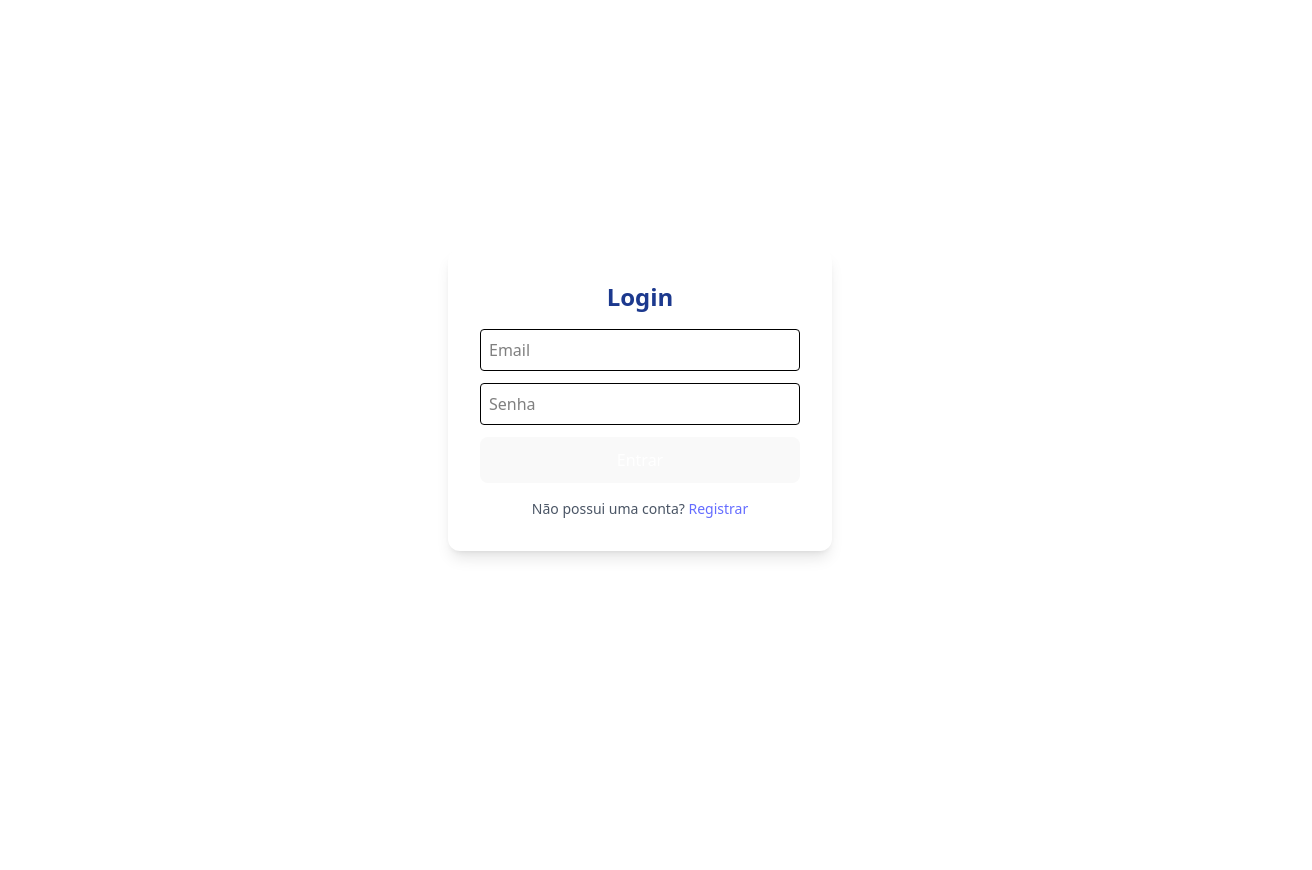
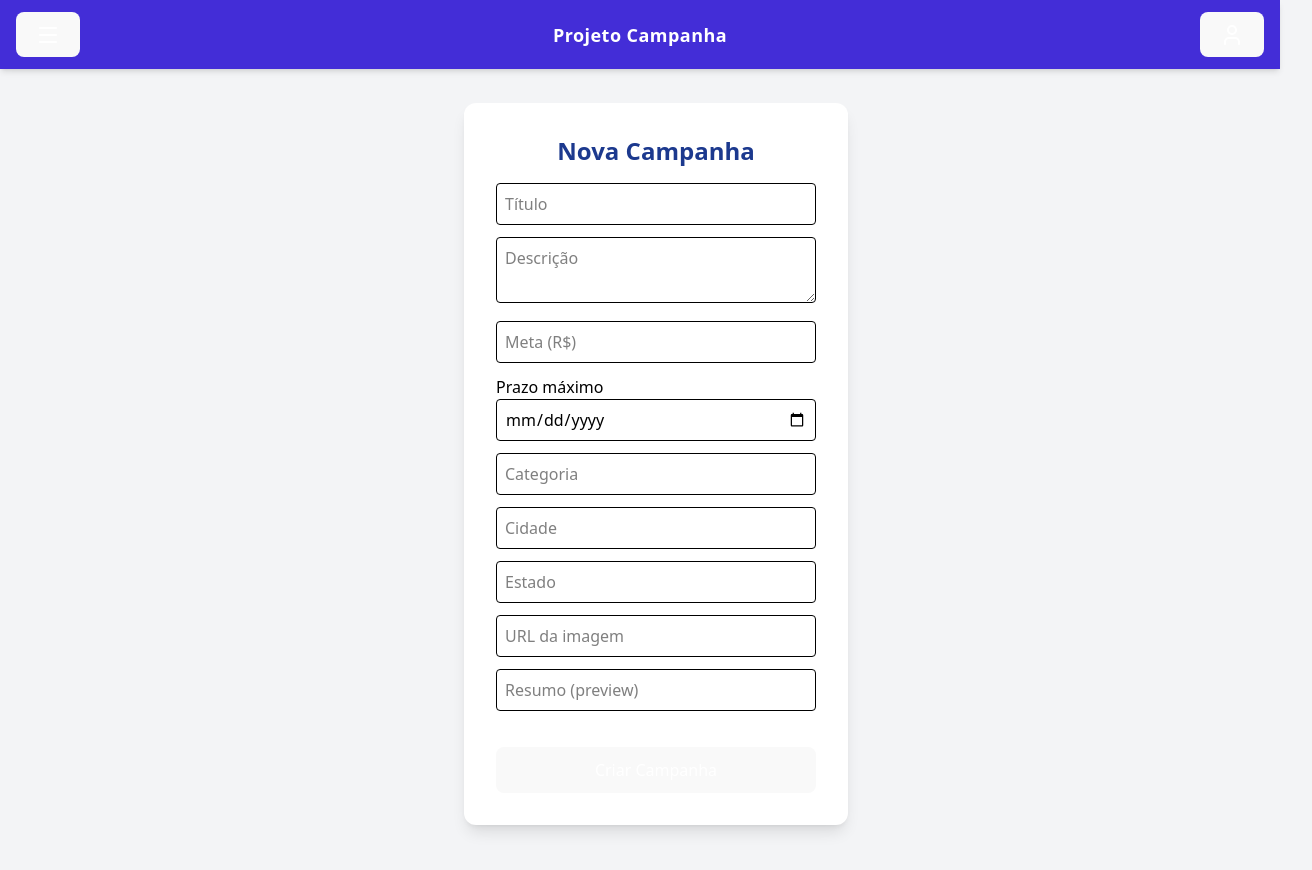
Before and after one commit to Thayroni-Lima/projetoCampanhaMaisPraTi, a React (Vite) app in the folder frontend-campanha/: page /campanhas/editar/1 in a window 1280 px wide. Before the commit this address led to /login. Shown: the top 870 px of the page, 1312 px wide, since content can reach past the window. Before the commit the page ends 800 px from the top, so only its background shows below. Built offline with nearby package versions, Linux system fonts and the light colour scheme; sample sign-in values are in the browser's storage.

Commit message:
[FRONT] adiciona componente de cabeçalho e layout principal: implementa HeaderComponent e MainLayout para estruturação da aplicação

```diff
--- a/frontend-campanha/package.json
+++ b/frontend-campanha/package.json
@@ -12,6 +12,7 @@
   "dependencies": {
     "@tailwindcss/vite": "^4.1.14",
     "axios": "^1.12.2",
+    "lucide-react": "^0.546.0",
     "react": "^19.1.1",
     "react-dom": "^19.1.1",
     "react-router-dom": "^7.9.4"
--- /dev/null
+++ b/frontend-campanha/src/components/HeaderComponent.jsx
@@ -0,0 +1,20 @@
+import {Menu, User} from "lucide-react";
+
+export default function HeaderComponent() {
+  return (
+    <div>
+      <header className="fixed top-0 left-0 w-full bg-indigo-700 text-white shadow-md z-50 flex items-center justify-between px-4 py-3">
+
+        <button className="p-2 hover:bg-indigo-600 rounded-lg">
+          <Menu size={24} />
+        </button>
+
+        <h2 className="text-lg font-bold tracking-wide">Projeto Campanha</h2>
+
+        <button className="p-2 hover:bg-indigo-600 rounded-lg">
+          <User size={24}/>
+        </button>
+      </header>
+    </div>
+  );
+}
--- /dev/null
+++ b/frontend-campanha/src/layouts/MainLayout.jsx
@@ -0,0 +1,13 @@
+import HeaderComponent from "../components/HeaderComponent";
+import { Outlet } from "react-router-dom";
+
+export default function MainLayout() {
+  return (
+    <div className="min-h-screen bg-gray-100">
+      <HeaderComponent />
+      <main className="pt-16 p-4">
+        <Outlet />
+      </main>
+    </div>
+  );
+}
--- a/frontend-campanha/src/pages/private/CampaignDetailsPage.jsx
+++ b/frontend-campanha/src/pages/private/CampaignDetailsPage.jsx
@@ -1,12 +1,76 @@
-import { useParams } from "react-router-dom";
+// src/pages/CampaignDetailsPage.jsx
+import { useEffect, useState } from "react";
+import { useParams, useNavigate } from "react-router-dom";
+import { getCampaignById } from "../../services/campaignService";
 
 export default function CampaignDetailsPage() {
   const { id } = useParams();
+  const navigate = useNavigate();
+  const [campaign, setCampaign] = useState(null);
+  const [loading, setLoading] = useState(true);
+  const [error, setError] = useState(null);
+
+  useEffect(() => {
+    const fetchCampaign = async () => {
+      try {
+        const response = await getCampaignById(id);
+        setCampaign(response.data);
+      } catch (err) {
+        console.error("Erro ao buscar campanha:", err);
+        setError("Não foi possível carregar a campanha.");
+      } finally {
+        setLoading(false);
+      }
+    };
+
+    fetchCampaign();
+  }, [id]);
+
+  if (loading) return <p className="text-center mt-10">Carregando...</p>;
+  if (error) return <p className="text-center text-red-600 mt-10">{error}</p>;
+  if (!campaign) return <p className="text-center mt-10">Campanha não encontrada.</p>;
+
+  const handleEdit = () => {
+    navigate(`/campanhas/editar/${campaign.id}`);
+  };
+
+  const handleDonate = () => {
+    alert("Funcionalidade de doação em breve!");
+  };
 
   return (
-    <div className="p-10">
-      <h1 className="text-2xl text-black font-bold">Detalhes da Campanha #{id}</h1>
-      <p className="mt-2 text-black">Informações completas da campanha...</p>
+    <div className="max-w-3xl mx-auto mt-10  rounded-lg p-6">
+      <h2 className="text-3xl font-bold text-indigo-700 mb-4">{campaign.title}</h2>
+
+      <img
+        src={campaign.imageUrl || "https://grs.com.br/wp-content/themes/grs19/img/img-indisponivel.jpg"}
+        alt={campaign.title}
+        className="w-full h-40 object-cover"
+      />
+
+      <p className="border-black text-gray-700 mb-4">{campaign.description}</p>
+
+      <div className="grid grid-cols-2 gap-4 text-gray-600 mb-6">
+        <p><strong>Meta:</strong> R$ {campaign.goal?.toFixed(2)}</p>
+        <p><strong>Arrecadado:</strong> R$ {campaign.active ? campaign.collectedAmount?.toFixed(2) : "0.00"}</p>
+        <p><strong>Prazo:</strong> {new Date(campaign.deadline).toLocaleDateString()}</p>
+        <p><strong>Status:</strong> {campaign.active ? "Ativa" : "Encerrada"}</p>
+      </div>
+
+      <div className="flex gap-4">
+        <button
+          onClick={handleEdit}
+          className="px-4 py-2 bg-blue-500 text-white rounded hover:bg-blue-600 transition"
+        >
+          Editar
+        </button>
+        <button
+          onClick={handleDonate}
+          className="px-4 py-2 bg-green-500 text-white rounded hover:bg-green-600 transition"
+        >
+          Doar
+        </button>
+      </div>
     </div>
   );
 }
--- /dev/null
+++ b/frontend-campanha/src/pages/private/CampaignEditPage.jsx
@@ -0,0 +1,132 @@
+import { useState } from "react";
+import { useNavigate } from "react-router-dom";
+import { createCampaign } from "../../services/campaignService";
+
+export default function CampaignFormPage() {
+  const navigate = useNavigate();
+  const [formData, setFormData] = useState({
+    title: "",
+    description: "",
+    goal: "",
+    deadline: "",
+    category: "",
+    city: "",
+    state: "",
+    imageUrl: "",
+    preview: "",
+  });
+
+  const handleChange = (e) => {
+    const { name, value } = e.target;
+    setFormData((prev) => ({ ...prev, [name]: value }));
+  };
+
+  const handleSubmit = async (e) => {
+    e.preventDefault();
+    try {
+      const dataToSend = {
+        ...formData,
+        deadline: new Date(`${formData.deadline}T00:00:00Z`).toISOString(),
+      };
+
+      await createCampaign(dataToSend);
+      alert("Campanha criada com sucesso!");
+      navigate("/campanhas");
+    } catch (error) {
+      console.error("Erro ao criar campanha:", error);
+      // Opcionalmente, mostre a mensagem de erro pro usuário
+      alert("Erro ao criar campanha. Verifique os dados e tente novamente.");
+    }
+  };
+
+  return (
+    <div className="h-screen w-screen flex items-center justify-center bg-gray-100">
+      <form
+        onSubmit={handleSubmit}
+        className="bg-white shadow-lg rounded-xl p-8 w-96"
+      >
+        <h2 className="text-2xl font-bold mb-4 text-blue-900 text-center">
+          Nova Campanha
+        </h2>
+        <div>
+          <input
+            name="title"
+            placeholder="Título"
+            value={formData.title}
+            onChange={handleChange}
+            required
+            className="border text-black p-2 mb-3 w-full rounded"
+          />
+          <textarea
+            name="description"
+            placeholder="Descrição"
+            value={formData.description}
+            onChange={handleChange}
+            required
+            className="border text-black p-2 mb-3 w-full rounded"
+          />
+          <input
+            name="goal"
+            type="number"
+            placeholder="Meta (R$)"
+            value={formData.goal}
+            onChange={handleChange}
+            required
+            className="border text-black p-2 mb-3 w-full rounded"
+          />
+          <p className="text-black mu-3 w-full rounded">Prazo máximo</p>
+          <input
+            name="deadline"
+            type="date"
+            value={formData.deadline}
+            onChange={handleChange}
+            required
+            className="border text-black p-2 mb-3 w-full rounded"
+          />
+          <input
+            name="category"
+            placeholder="Categoria"
+            value={formData.category}
+            onChange={handleChange}
+            className="border text-black p-2 mb-3 w-full rounded"
+          />
+          <input
+            name="city"
+            placeholder="Cidade"
+            value={formData.city}
+            onChange={handleChange}
+            className="border text-black p-2 mb-3 w-full rounded"
+          />
+          <input
+            name="state"
+            placeholder="Estado"
+            value={formData.state}
+            onChange={handleChange}
+            className="border text-black p-2 mb-3 w-full rounded"
+          />
+          <input
+            name="imageUrl"
+            placeholder="URL da imagem"
+            value={formData.imageUrl}
+            onChange={handleChange}
+            className="border text-black p-2 mb-3 w-full rounded"
+          />
+          <input
+            name="preview"
+            placeholder="Resumo (preview)"
+            value={formData.preview}
+            onChange={handleChange}
+            className="border text-black p-2 mb-3 w-full rounded"
+          />
+
+          <button
+            type="submit"
+            className="w-full mt-6 bg-blue-600 hover:bg-blue-700 text-white py-2 rounded-lg"
+          >
+            Criar Campanha
+          </button>
+        </div>
+      </form>
+    </div>
+  );
+}
--- a/frontend-campanha/src/pages/private/CampaignListPage.jsx
+++ b/frontend-campanha/src/pages/private/CampaignListPage.jsx
@@ -39,10 +39,10 @@ export default function CampaignList() {
             <div
               key={c.id}
               className="bg-white rounded-xl shadow-md overflow-hidden hover:shadow-lg transition cursor-pointer"
-              onClick={() => navigate(`/campaigns/${c.id}`)}
+              onClick={() => navigate(`/campanhas/${c.id}`)}
             >
               <img
-                src={c.imageUrl || "https://via.placeholder.com/400x200"}
+                src={c.imageUrl || "https://grs.com.br/wp-content/themes/grs19/img/img-indisponivel.jpg"}
                 alt={c.title}
                 className="w-full h-40 object-cover"
               />
--- a/frontend-campanha/src/routes/AppRoutes.jsx
+++ b/frontend-campanha/src/routes/AppRoutes.jsx
@@ -1,10 +1,13 @@
 import { BrowserRouter, Navigate, Route, Routes } from "react-router-dom";
 import PrivateRoute from "./PrivateRoute";
+
+import MainLayout from "../layouts/MainLayout";
 
 import LoginPage from "../pages/public/LoginPage";
 import RegisterPage from "../pages/public/RegisterPage";
 
 import CampanhaDetailsPage from "../pages/private/CampaignDetailsPage";
+import CampaignEditPage from "../pages/private/CampaignEditPage";
 import CampanhaFormPage from "../pages/private/CampaignFormPage";
 import CampaignListPage from "../pages/private/CampaignListPage";
 import DashboardPage from "../pages/private/DashboardPage";
@@ -13,48 +16,28 @@ export default function AppRoutes() {
   return (
     <BrowserRouter>
       <Routes>
-        {/* Rota pública */}
+        {/* Rotas públicas - SEM MainLayout */}
         <Route path="/login" element={<LoginPage />} />
         <Route path="/register" element={<RegisterPage />} />
 
-        {/* Rota privada */}
+        {/* Rotas privadas - COM MainLayout */}
         <Route
-          path="/dashboard"
           element={
             <PrivateRoute>
-              <DashboardPage />
+              <MainLayout />
             </PrivateRoute>
           }
-        />
+        >
+          <Route path="/dashboard" element={<DashboardPage />} />
+          <Route path="/campanhas" element={<CampaignListPage />} />
 
-        <Route
-          path="/campanhas"
-          element={
-            <PrivateRoute>
-              <CampaignListPage />
-            </PrivateRoute>
-          }
-        />
+          {/* IMPORTANTE: Rotas mais específicas ANTES das genéricas */}
+          <Route path="/campanhas/nova" element={<CampanhaFormPage />} />
+          <Route path="/campanhas/editar/:id" element={<CampaignEditPage />} />
+          <Route path="/campanhas/:id" element={<CampanhaDetailsPage />} />
+        </Route>*
 
-        <Route
-          path="/campanhas/nova"
-          element={
-            <PrivateRoute>
-              <CampanhaFormPage />
-            </PrivateRoute>
-          }
-        />
-
-        <Route
-          path="/campanhas/:id"
-          element={
-            <PrivateRoute>
-              <CampanhaDetailsPage />
-            </PrivateRoute>
-          }
-        />
-
-        <Route path="*" element={<Navigate to={"/login"} replace />} />
+        <Route path="*" element={<Navigate to="/login" replace />} />
       </Routes>
     </BrowserRouter>
   );
```
Also changed, not shown: 2 other files (tests, documents, lock files or other folders).
